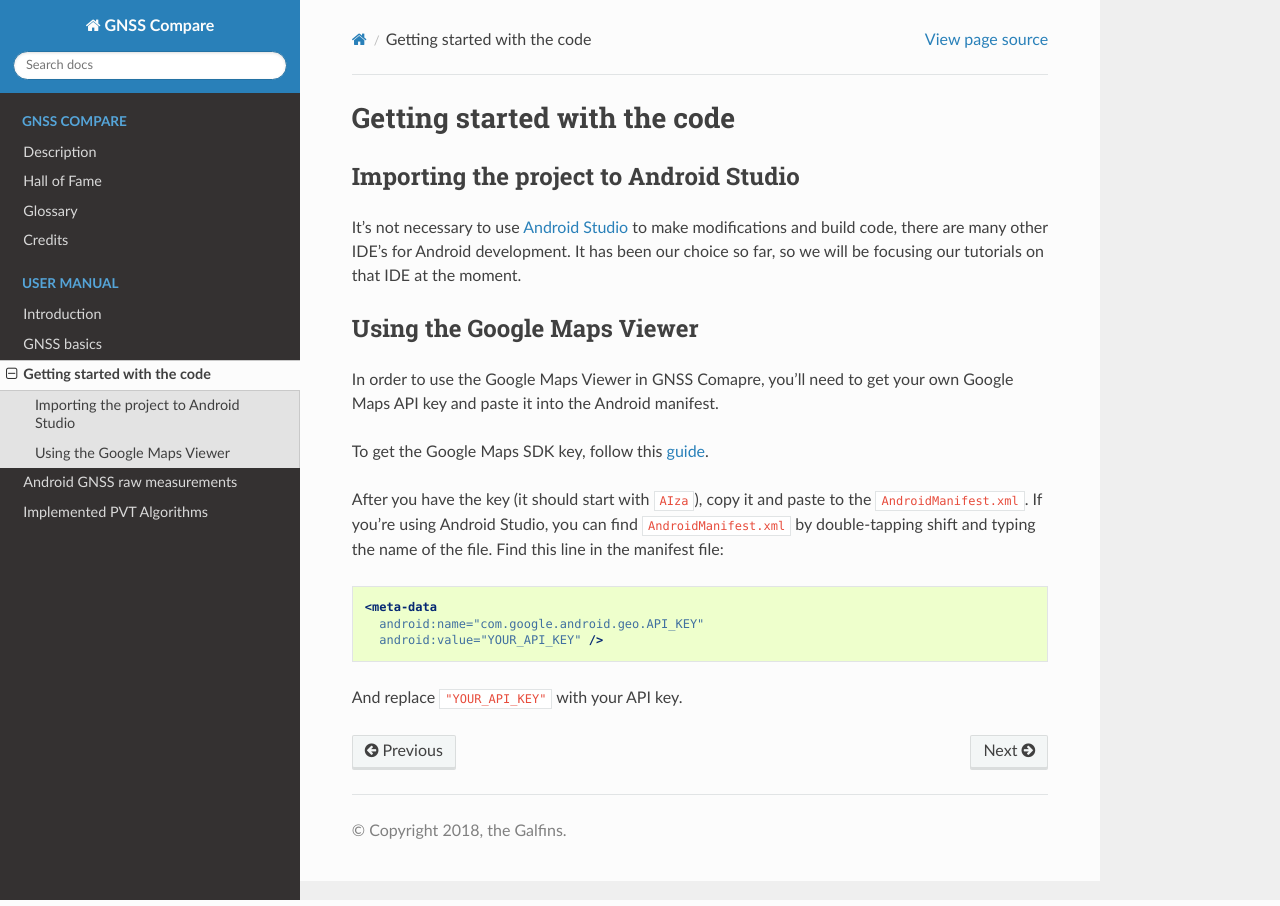
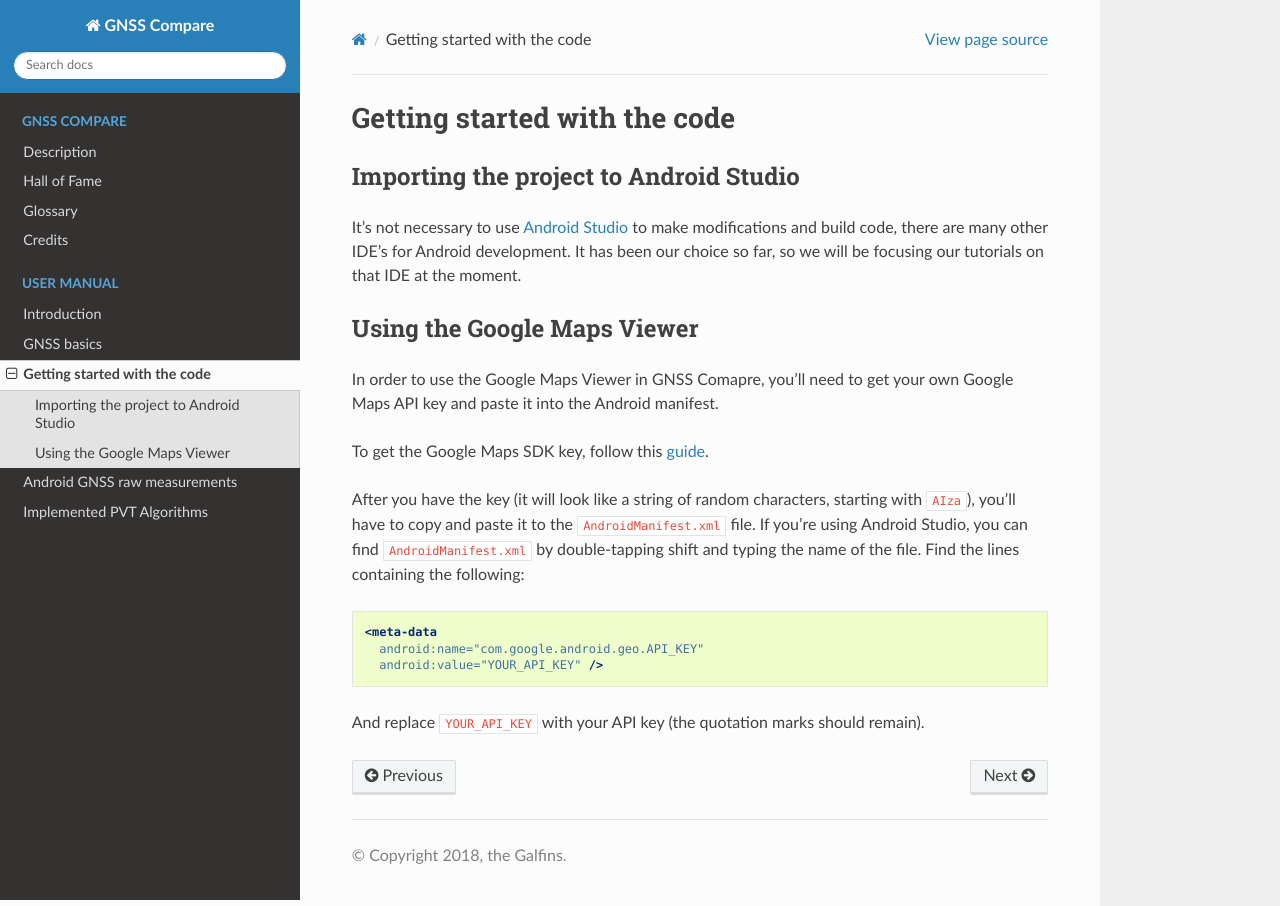
Before and after one commit to TheGalfins/GNSS_Compare, a Sphinx documentation site: the page built from docs/user_manual/code_basics.rst, in a window 1280 px wide. Built offline with Sphinx 7.4.7 and the Read the Docs theme 2.0.0, drawn with Linux system fonts in a browser that asks for light colours; pages that are not in the unit, such as notebooks, are missing from menus.

Commit message:
Improved the descriptiono

```diff
--- a/docs/user_manual/code_basics.rst
+++ b/docs/user_manual/code_basics.rst
@@ -9,6 +9,8 @@
 
 
 
+.. Don't change the title below, as it is linked to the app's map_disabled_layout and map_disabled_description string resource!
+
 Using the Google Maps Viewer
 ----------------------------
 
@@ -16,7 +18,7 @@
 
 To get the Google Maps SDK key, follow this `guide`_.
 
-After you have the key (it should start with ``AIza``), copy it and paste to the ``AndroidManifest.xml``. If you're using Android Studio, you can find ``AndroidManifest.xml`` by double-tapping shift and typing the name of the file. Find this line in the manifest file:
+After you have the key (it will look like a string of random characters, starting with ``AIza``), you'll have to copy and paste it to the ``AndroidManifest.xml`` file. If you're using Android Studio, you can find ``AndroidManifest.xml`` by double-tapping shift and typing the name of the file. Find the lines containing the following:
 
 .. code-block:: xml
 
@@ -25,7 +27,7 @@
     android:value="YOUR_API_KEY" />
 
 
-And replace ``"YOUR_API_KEY"`` with your API key.
+And replace ``YOUR_API_KEY`` with your API key (the quotation marks should remain).
 
 
 
```
